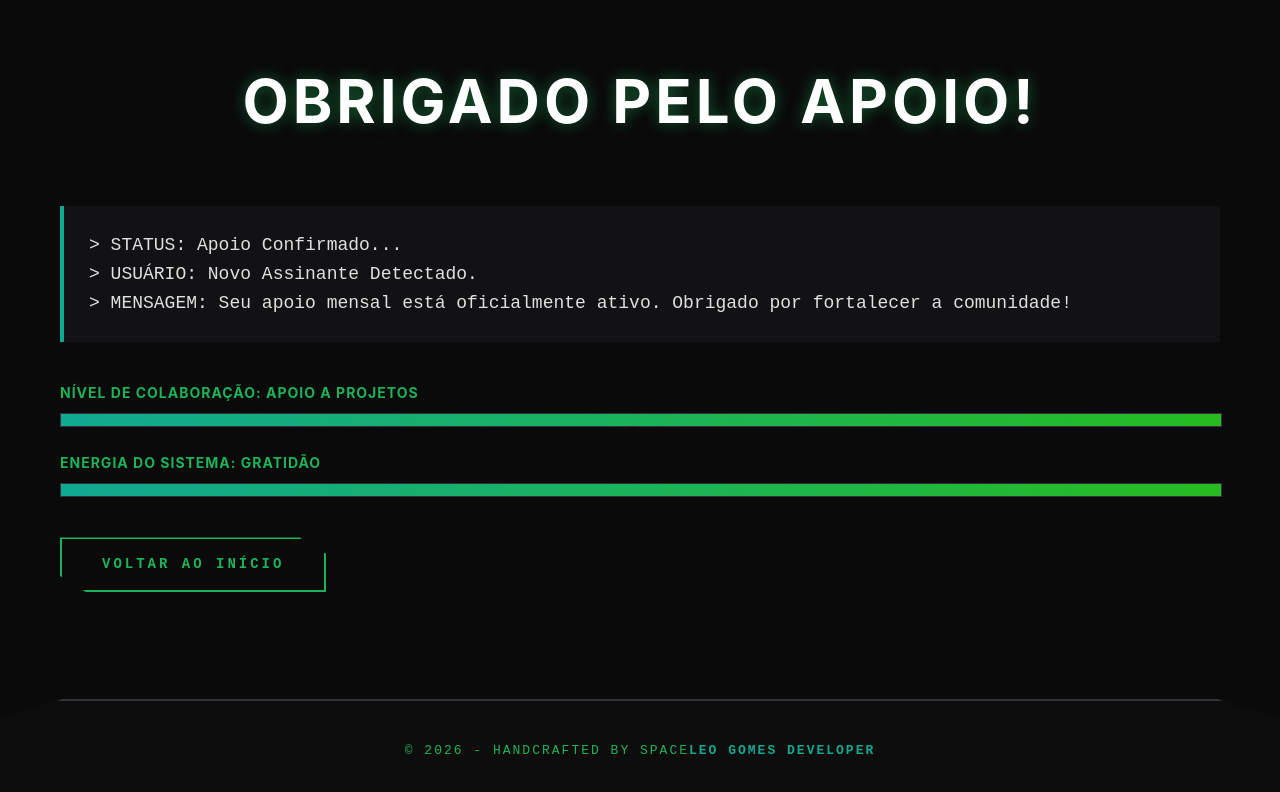
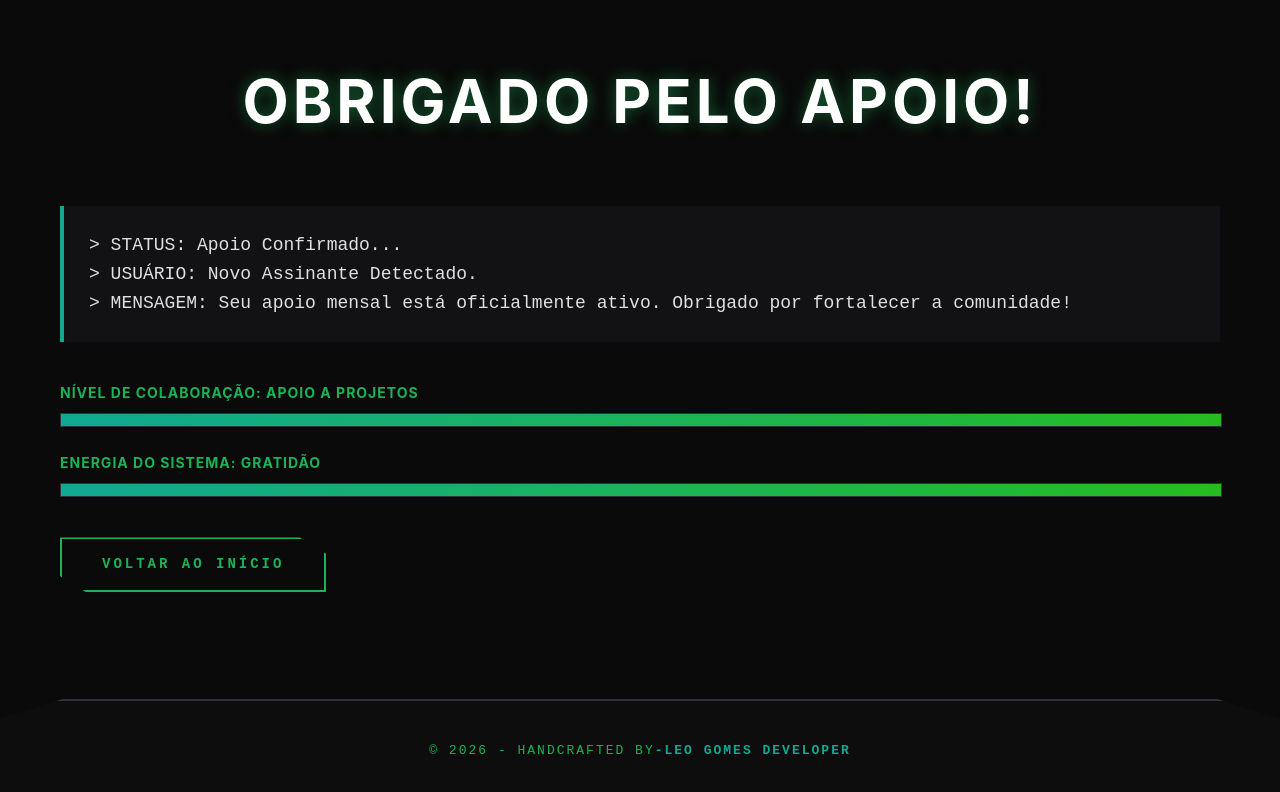
Before and after one commit to leo-gomes-dev/obrigado, a React (Vite) app: page / in a window 1280 px wide. Shown: the top 792 px of the page. Built offline with nearby package versions, Linux system fonts and the light colour scheme.

Commit message:
by leo gomes dev - footer

```diff
--- a/src/components/Footer/Footer.tsx
+++ b/src/components/Footer/Footer.tsx
@@ -6,13 +6,13 @@ const Footer: React.FC = () => {
     <footer className="footer-rpg">
       <div className="footer-content">
         <p>
-          © {new Date().getFullYear()} - Handcrafted by {" Space"}
+          © {new Date().getFullYear()} - Handcrafted by
           <a
             href="https://leogomesdev.com"
             target="_blank"
             rel="noopener noreferrer"
           >
-            Leo Gomes Developer
+            -Leo Gomes Developer
           </a>
         </p>
       </div>
```
